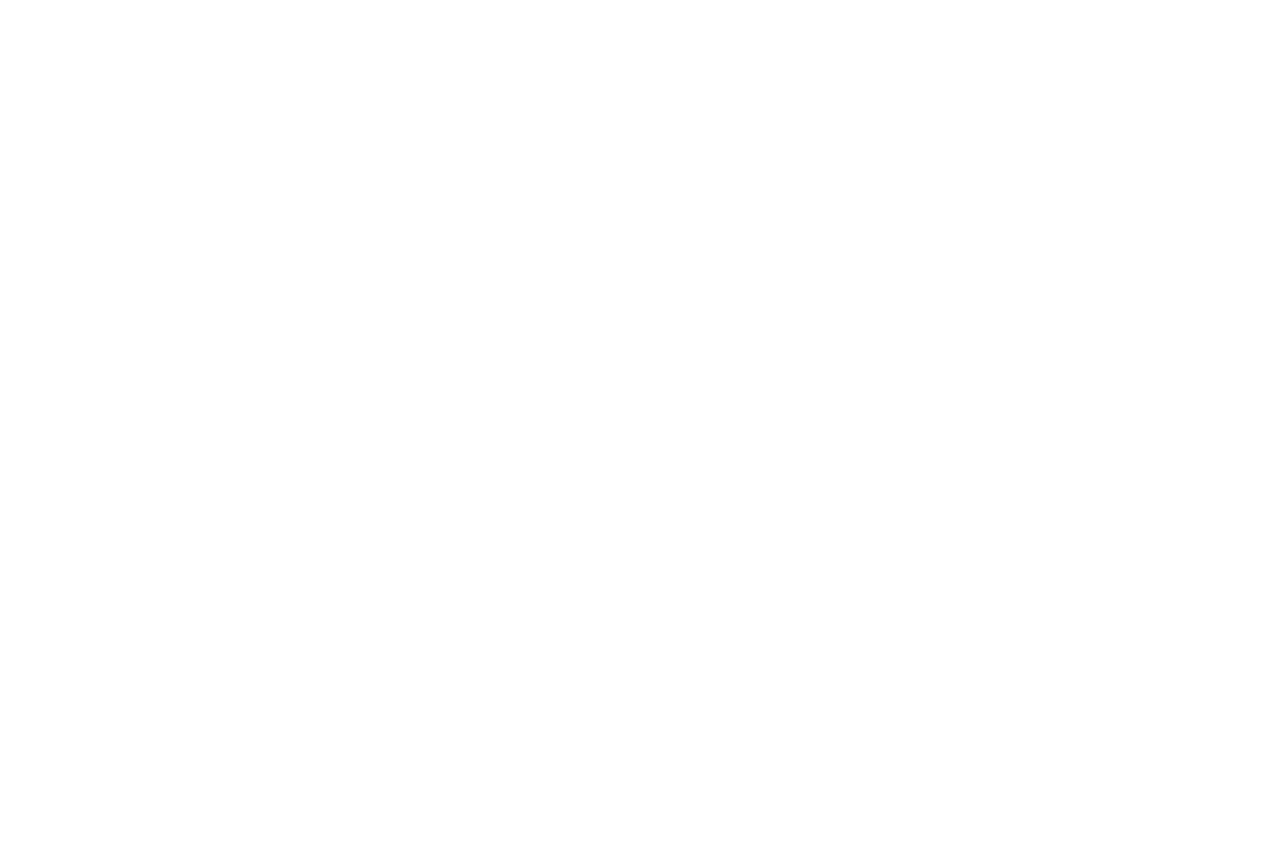
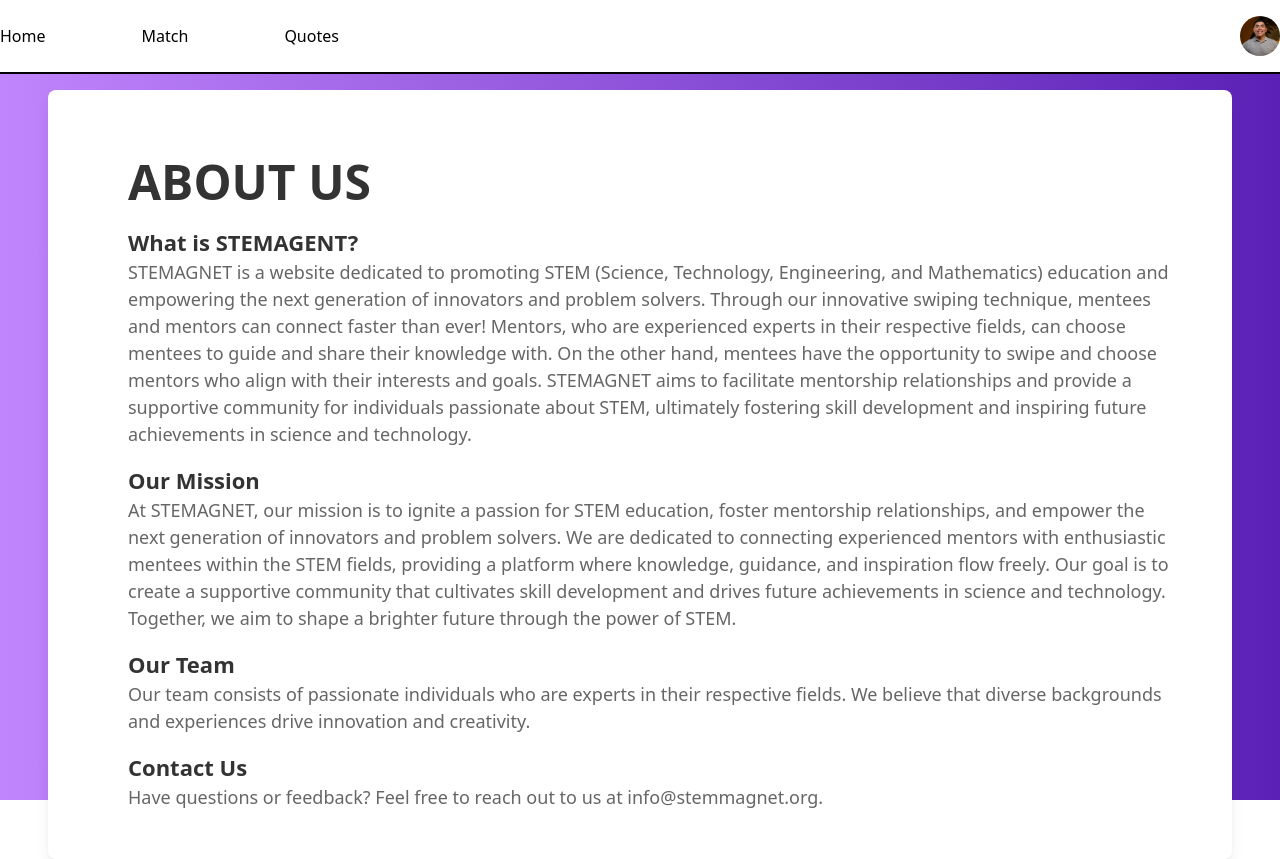
Before and after one commit to Rapcole12/STEMagnet, a React (Create React App) app in the folder frontend/: page /AboutUs in a window 1280 px wide. Before the commit this address had no page. Before the commit the page ends 800 px from the top, so only its background shows below. Built offline with nearby package versions, Linux system fonts and the light colour scheme.

Commit message:
adding aboutus page

```diff
--- a/frontend/src/App.js
+++ b/frontend/src/App.js
@@ -11,6 +11,7 @@ import MentorProfile from "./pages/mentorProfile"
 import ProfileSettup from "./pages/profileSettup"
 import Quotes from "./pages/quotes"
 import ProfileCarousel from "./pages/ProfileCarousel";
+import AboutUs from "./pages/aboutUs";
 
 
 function App() {
@@ -27,6 +28,8 @@ function App() {
         <Route path="/ProfileSettup" element={<ProfileSettup />} />
         <Route path="/Quotes" element={<Quotes />} />
         <Route path="/ProfileCarousel" element={<ProfileCarousel />} />
+        <Route path="/AboutUs" element={<AboutUs />} />
+
       </Routes>
     </BrowserRouter>
   );
--- /dev/null
+++ b/frontend/src/pages/aboutUs.jsx
@@ -0,0 +1,45 @@
+import React from "react";
+import NavBar from '../components/Nav_logged_in';
+import StemMagnetTransparent from "../assets/stemagentTransparent.png";
+
+function AboutUs() {
+  return (
+    <main className="h-screen overflow-y-hidden">
+      <div className="sticky top-0 border-b border-black">
+        <NavBar />
+      </div>
+      <div className="h-screen flex justify-center items-center bg-gradient-to-r from-purple-400 to-violet-800">
+      <div className="bg-white rounded-lg p-12 absolute left-12 right-12 shadow-lg">
+        <h1 className="text-5xl text-[#333333] font-semibold mb-4 ml-8 mt-5 ">ABOUT US</h1>
+
+          <div className="ml-8 mt-5">
+            <h2 className="text-[22px] font-semibold text-[#333333]">What is STEMAGENT?</h2>
+            <p className="text-[18px] text-[#666666]">
+              STEMAGNET is a website dedicated to promoting STEM (Science, Technology, Engineering, and Mathematics) education and empowering the next generation of innovators and problem solvers. Through our innovative swiping technique, mentees and mentors can connect faster than ever! Mentors, who are experienced experts in their respective fields, can choose mentees to guide and share their knowledge with. On the other hand, mentees have the opportunity to swipe and choose mentors who align with their interests and goals. STEMAGNET aims to facilitate mentorship relationships and provide a supportive community for individuals passionate about STEM, ultimately fostering skill development and inspiring future achievements in science and technology.
+            </p>
+          </div>
+          <div className="ml-8 mt-4">
+            <h2 className="text-[22px] font-semibold text-[#333333]">Our Mission</h2>
+            <p className="text-[18px] text-[#666666]">
+            At STEMAGNET, our mission is to ignite a passion for STEM education, foster mentorship relationships, and empower the next generation of innovators and problem solvers. We are dedicated to connecting experienced mentors with enthusiastic mentees within the STEM fields, providing a platform where knowledge, guidance, and inspiration flow freely. Our goal is to create a supportive community that cultivates skill development and drives future achievements in science and technology. Together, we aim to shape a brighter future through the power of STEM.
+            </p>
+          </div>
+          <div className="ml-8 mt-4">
+            <h2 className="text-[22px] font-semibold text-[#333333]">Our Team</h2>
+            <p className="text-[18px] text-[#666666]">
+              Our team consists of passionate individuals who are experts in their respective fields. We believe that diverse backgrounds and experiences drive innovation and creativity.
+            </p>
+          </div>
+          <div className="ml-8 mt-4">
+            <h2 className="text-[22px] font-semibold text-[#333333]">Contact Us</h2>
+            <p className="text-[18px] text-[#666666]">
+              Have questions or feedback? Feel free to reach out to us at <a href="mailto:info@stemmagnet.org">info@stemmagnet.org</a>.
+            </p>
+          </div>
+        </div>
+      </div>
+    </main>
+  );
+}
+
+export default AboutUs;
```
